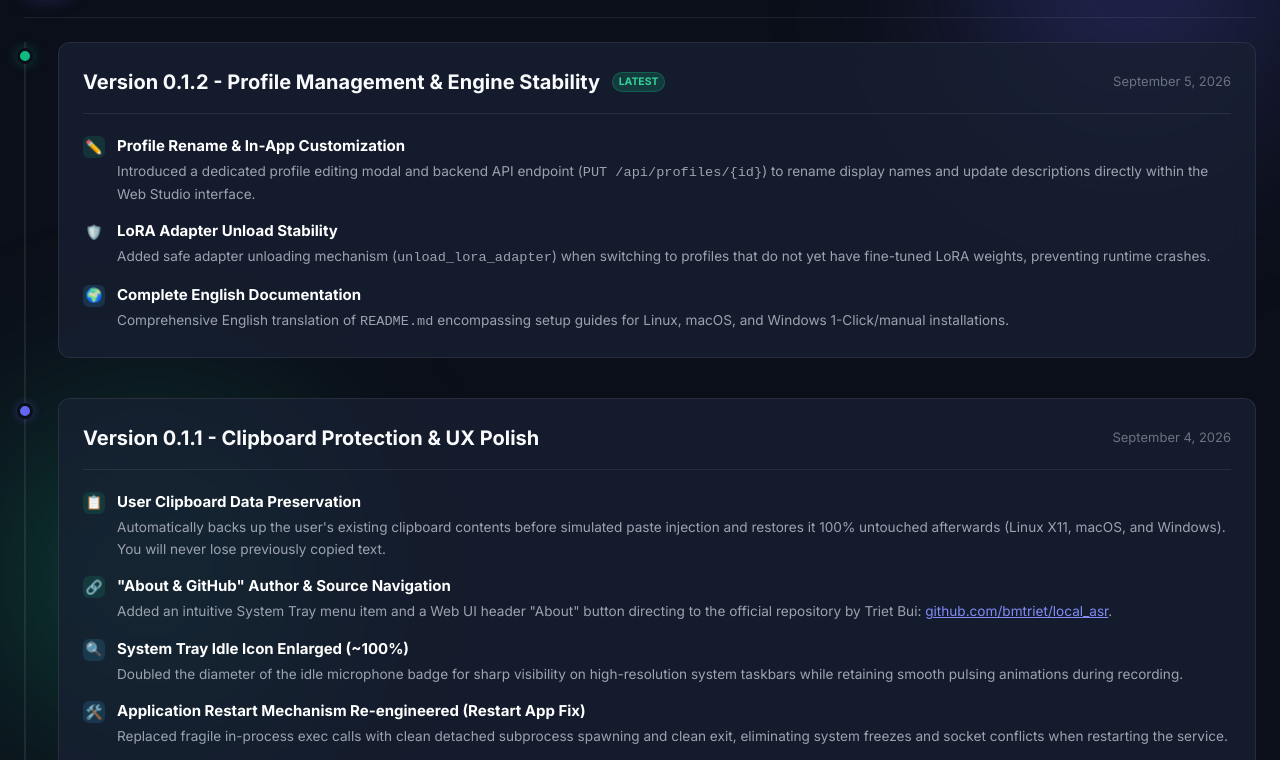
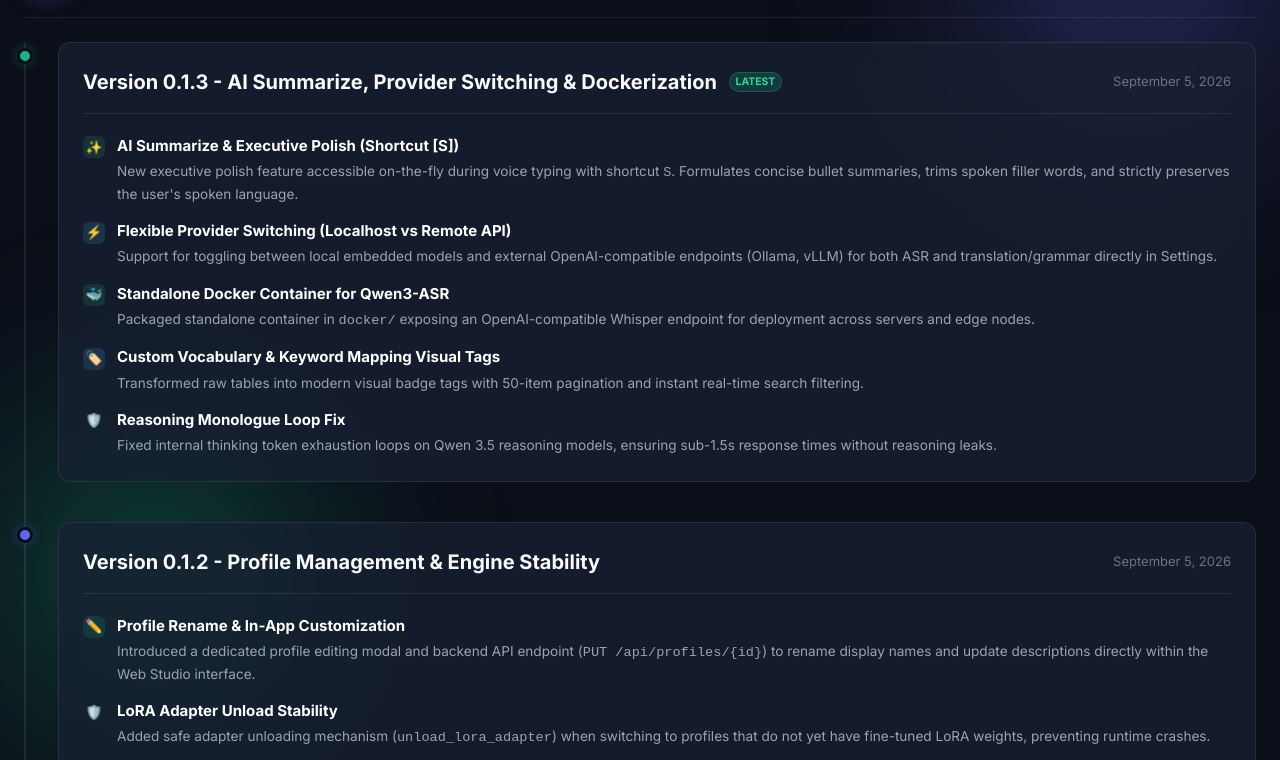
Before and after one commit to bmtriet/local_asr, a plain HTML site: page web/static/changelog.html in a window 1280 px wide. Shown: the part 125-885 px from the top of the page. Drawn offline with Linux system fonts and the light colour scheme.

Commit message:
release: bump version to 0.1.3 and update changelog

```diff
--- a/web/static/changelog.html
+++ b/web/static/changelog.html
@@ -162,19 +162,74 @@
       </div>
       <span class="release-badge">
         <span class="release-tag">Current</span>
-        Version 0.1.2
+        Version 0.1.3
       </span>
     </header>
 
     <div class="timeline">
-      <!-- Version 0.1.2 Release Card -->
+      <!-- Version 0.1.3 Release Card -->
       <div class="timeline-item">
         <div class="timeline-dot" style="background: var(--emerald); box-shadow: 0 0 12px var(--emerald-glow);"></div>
         <div class="release-card">
           <div class="release-header">
             <div class="release-title-group">
+              <h2 class="release-title">Version 0.1.3 - AI Summarize, Provider Switching & Dockerization</h2>
+              <span class="badge-active-pill" style="background: rgba(16, 185, 129, 0.2); color: #34d399; border: 1px solid rgba(16, 185, 129, 0.3);">Latest</span>
+            </div>
+            <span class="release-date">September 5, 2026</span>
+          </div>
+
+          <ul class="feature-list">
+            <li class="feature-item">
+              <div class="feature-icon icon-new">✨</div>
+              <div class="feature-body">
+                <strong>AI Summarize &amp; Executive Polish (Shortcut [S])</strong>
+                <p>New executive polish feature accessible on-the-fly during voice typing with shortcut <code>S</code>. Formulates concise bullet summaries, trims spoken filler words, and strictly preserves the user's spoken language.</p>
+              </div>
+            </li>
+
+            <li class="feature-item">
+              <div class="feature-icon icon-imp">⚡</div>
+              <div class="feature-body">
+                <strong>Flexible Provider Switching (Localhost vs Remote API)</strong>
+                <p>Support for toggling between local embedded models and external OpenAI-compatible endpoints (Ollama, vLLM) for both ASR and translation/grammar directly in Settings.</p>
+              </div>
+            </li>
+
+            <li class="feature-item">
+              <div class="feature-icon icon-new">🐳</div>
+              <div class="feature-body">
+                <strong>Standalone Docker Container for Qwen3-ASR</strong>
+                <p>Packaged standalone container in <code>docker/</code> exposing an OpenAI-compatible Whisper endpoint for deployment across servers and edge nodes.</p>
+              </div>
+            </li>
+
+            <li class="feature-item">
+              <div class="feature-icon icon-imp">🏷️</div>
+              <div class="feature-body">
+                <strong>Custom Vocabulary &amp; Keyword Mapping Visual Tags</strong>
+                <p>Transformed raw tables into modern visual badge tags with 50-item pagination and instant real-time search filtering.</p>
+              </div>
+            </li>
+
+            <li class="feature-item">
+              <div class="feature-icon icon-fix">🛡️</div>
+              <div class="feature-body">
+                <strong>Reasoning Monologue Loop Fix</strong>
+                <p>Fixed internal thinking token exhaustion loops on Qwen 3.5 reasoning models, ensuring sub-1.5s response times without reasoning leaks.</p>
+              </div>
+            </li>
+          </ul>
+        </div>
+      </div>
+
+      <!-- Version 0.1.2 Release Card -->
+      <div class="timeline-item">
+        <div class="timeline-dot"></div>
+        <div class="release-card">
+          <div class="release-header">
+            <div class="release-title-group">
               <h2 class="release-title">Version 0.1.2 - Profile Management & Engine Stability</h2>
-              <span class="badge-active-pill" style="background: rgba(16, 185, 129, 0.2); color: #34d399; border: 1px solid rgba(16, 185, 129, 0.3);">Latest</span>
             </div>
             <span class="release-date">September 5, 2026</span>
           </div>
```
Also changed, not shown: web/static/index.html (+3 -3 lines), 3 other files.
